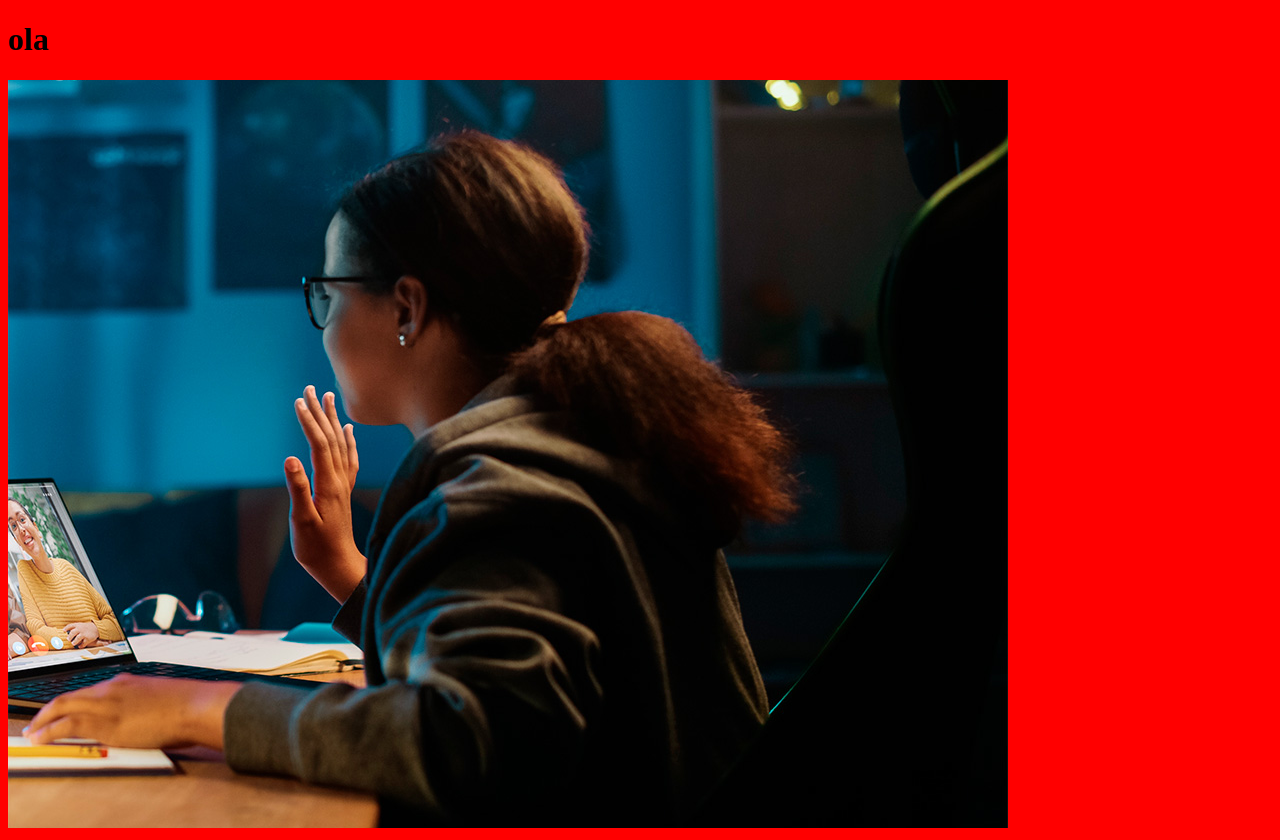
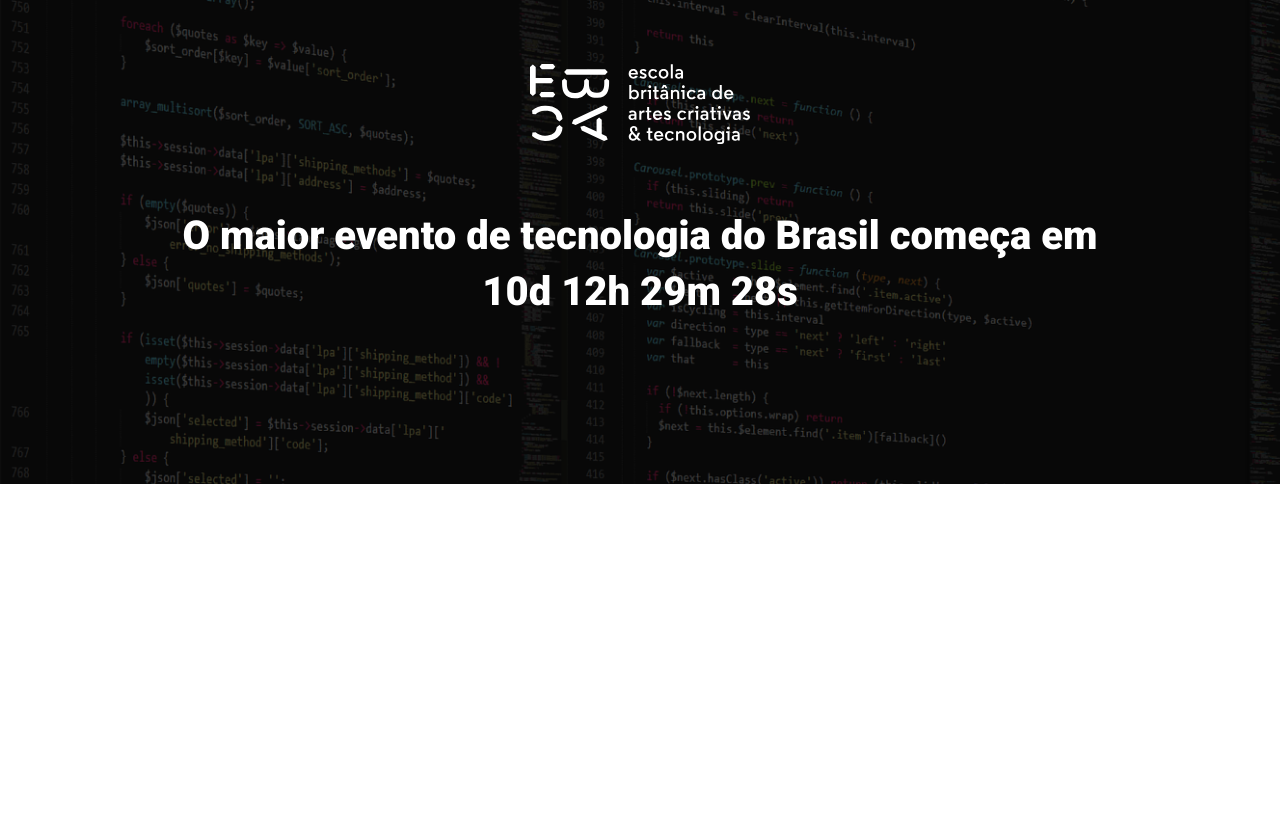
Before and after one commit to jessica-pires/landing-page-talks, a website built with Parcel: page src/index.html in a window 1280 px wide. After the commit the page ends 800 px from the top, so only its background shows below. Built offline with nearby package versions, Linux system fonts and the light colour scheme.

Commit message:
criando hero

```diff
--- a/src/index.html
+++ b/src/index.html
@@ -3,15 +3,22 @@
 <head>
     <meta charset="UTF-8">
     <meta name="viewport" content="width=device-width, initial-scale=1.0">
+    <link rel="preconnect" href="https://fonts.googleapis.com">
+    <link rel="preconnect" href="https://fonts.gstatic.com" crossorigin>
+    <link href="https://fonts.googleapis.com/css2?family=Roboto:ital,wght@0,400;0,700;0,900;1,400&display=swap" rel="stylesheet">
     <link rel="stylesheet" href="./styles/main.scss">
     <script src="scripts/main.js" defer></script>
-    <title>Document</title>
+    <title>Tech Talks</title>
 </head>
 <body>
-    <h1>ola
+    <header class="hero">
+        <div class="container">
+            <img class="hero__logo" src="images/ebac_logo.svg" alt="logotipo">
+            <p class="hero__text">O maior evento de tecnologia do Brasil começa em 10d 12h 29m 28s</p>
 
-    </h1>
-    <img src="./images/backend.png" alt="">
+        </div>
+
+    </header>
     <script src="scripts/main.js"></script>
 </body>
 </html>
--- /dev/null
+++ b/src/styles/_hero.scss
@@ -0,0 +1,53 @@
+.hero{
+    padding:64px 0 100px 0;
+    background-image: url(../images/fundo.png);
+    background-repeat: no-repeat;
+    background-size: cover;
+    position: relative;
+
+    .container{
+        position: relative;
+    }
+
+    &::before{
+        position: absolute;
+        top: 0;
+        left: 0;
+        width: 100% ;
+        height: 100%;
+        background-color: #000;
+        content: '';
+        opacity: 0.7;
+    }
+
+
+    &__text {
+        margin-top:64px;
+        margin-bottom: 64px;
+        font-size: 40px;
+        line-height:56px;
+        font-weight: 800;
+        text-align: center;
+
+    }
+
+    &__logo{
+        margin: 0 auto;
+        height: 80px;
+        display: block;
+
+    }
+
+    @media (max-width:640px){
+        padding: 40px 0;
+        &__logo{
+            height: 40px;
+        }
+
+        &__text{
+            font-size: 22px;
+            line-height: 24px;
+            margin: 24px 0;
+        }
+    }
+}
--- a/src/styles/main.scss
+++ b/src/styles/main.scss
@@ -1,3 +1,23 @@
-body{
-    background-color: red;
+@use 'hero';
+*{
+    margin: 0;
+    padding: 0;
+    box-sizing: border-box;
+    font-family: "Roboto", sans-serif;
+    color: #fff;
 }
+
+.container{
+    max-width: 960px;
+    width: 100%;
+    margin: 0 auto;
+
+    @media (max-width: 640px){
+        max-width: 80%;
+    }
+
+    @media (max-width: 1024px) {
+        max-width: 90%;
+
+    }
+}
```
Also changed, not shown: src/images/box.svg (added), src/images/logo.png (added).
